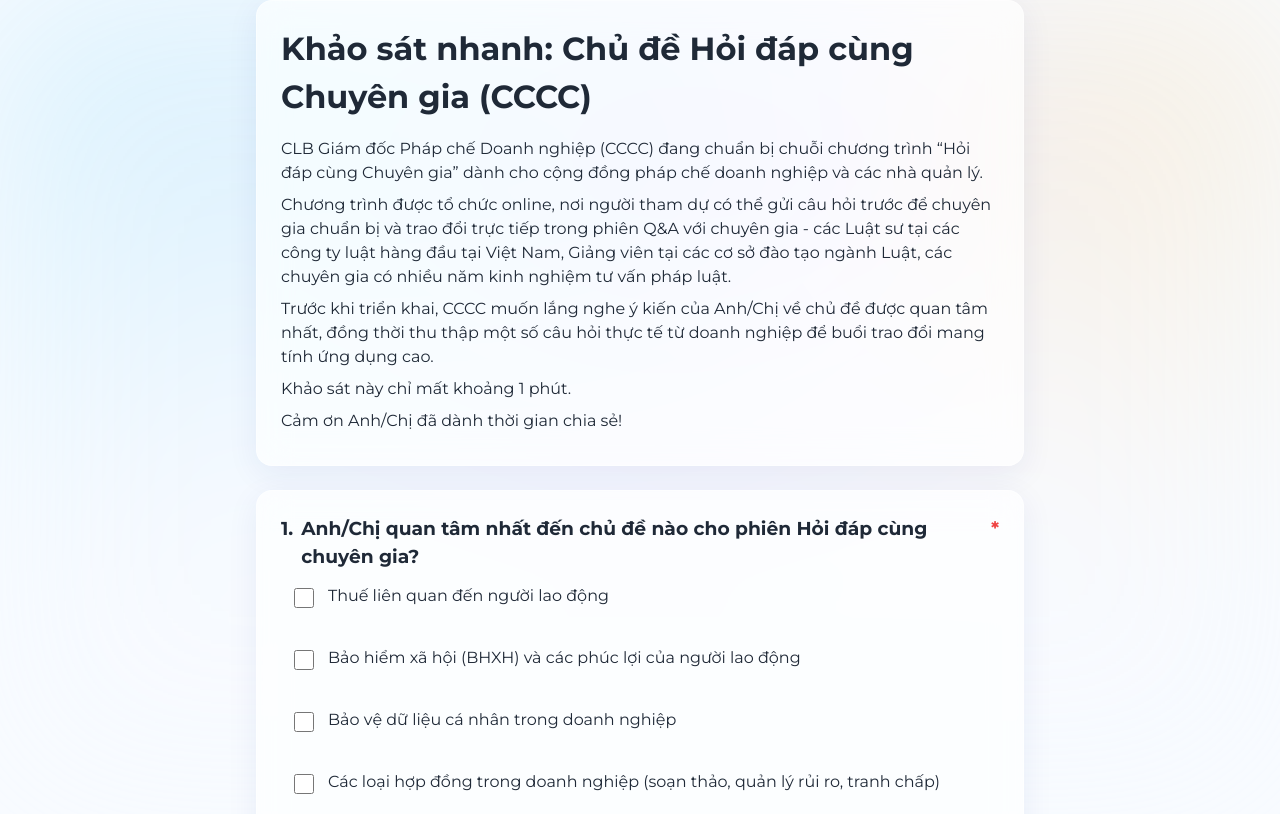
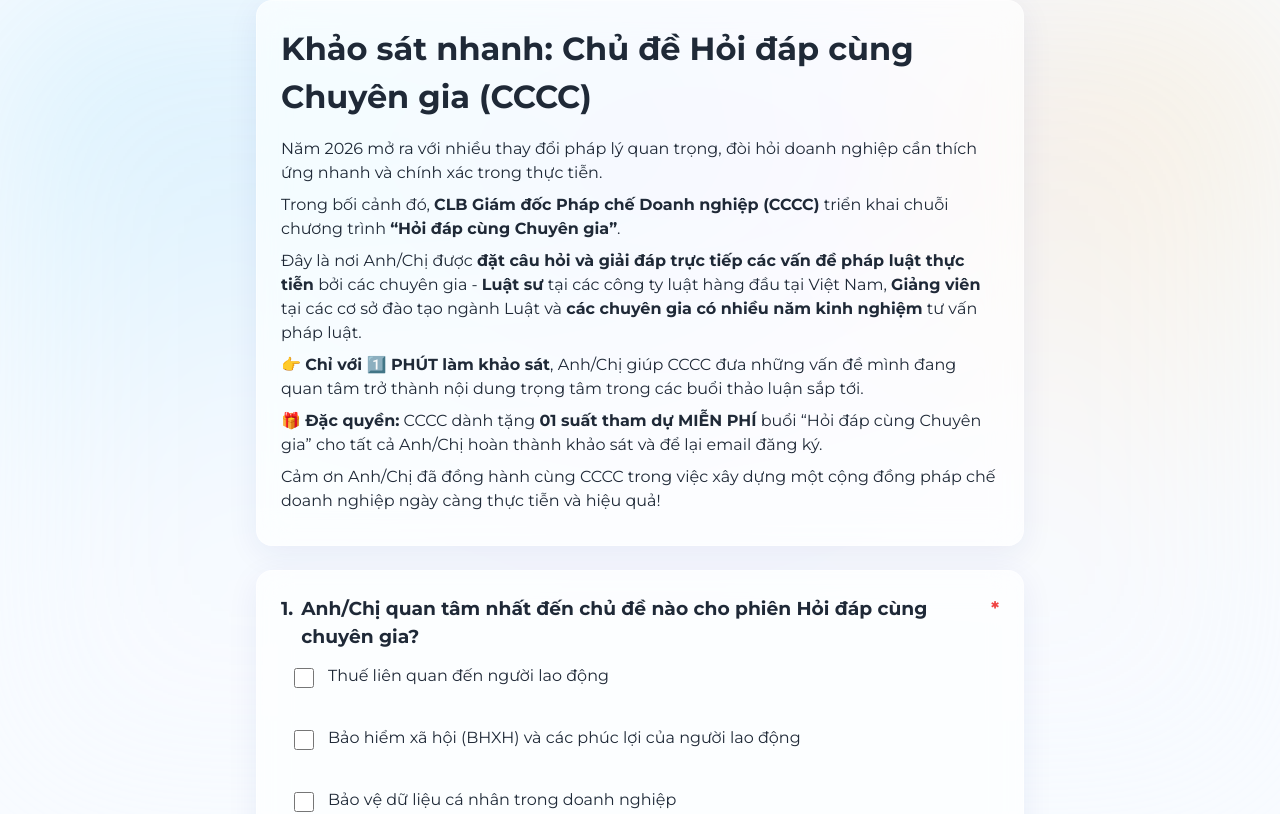
Before and after one commit to nhungle-work/cccc-survey-form, a React (Vite) app: page / in a window 1280 px wide. Shown: the top 814 px of the page. Built offline with nearby package versions, Linux system fonts and the light colour scheme; no server answers.

Commit message:
Add files via upload

```diff
--- a/index.html
+++ b/index.html
@@ -5,7 +5,7 @@
   <meta charset="UTF-8" />
   <link rel="icon" type="image/svg+xml" href="/vite.svg" />
   <meta name="viewport" content="width=device-width, initial-scale=1.0" />
-  <title>khao-sat-chu-de-hoi-dap-cung-chuyen-gia-cccc</title>
+  <title>Khảo sát nhanh: Chủ đề Hỏi đáp cùng Chuyên gia (CCCC)</title>
 </head>
 
 <body>
--- a/src/components/FormUser.jsx
+++ b/src/components/FormUser.jsx
@@ -18,6 +18,7 @@
             // 1. Load local version first
             const currentConfig = getFormConfig();
             setConfig(currentConfig);
+            if (currentConfig.header?.title) document.title = currentConfig.header.title;
             if (currentConfig.design) applyDesign(currentConfig.design);
 
             // 2. Fetch remote version
@@ -29,6 +30,7 @@
                     const remoteConfig = await getRemoteConfig(webhookUrl);
                     if (remoteConfig && remoteConfig.questions) {
                         setConfig(remoteConfig);
+                        if (remoteConfig.header?.title) document.title = remoteConfig.header.title;
                         if (remoteConfig.design) applyDesign(remoteConfig.design);
                     }
                 } catch (error) {
@@ -311,8 +313,9 @@
                                 // Nếu là dòng trống (user cố tình enter 2 lần để cách dòng), giữ chiều cao để tạo blank line
                                 if (item.trim() === '') return <div key={key} className="h-4"></div>;
                                 return (
-                                    <p key={key} className="mb-2">
-                                        {item}
+                                    <p key={key} className="mb-2" dangerouslySetInnerHTML={{
+                                        __html: item.replace(/\*\*([^*]+)\*\*/g, '<strong>$1</strong>')
+                                    }}>
                                     </p>
                                 );
                             })}
--- a/src/utils/config.js
+++ b/src/utils/config.js
@@ -1,7 +1,7 @@
 export const defaultFormConfig = {
   header: {
     title: "Khảo sát nhanh: Chủ đề Hỏi đáp cùng Chuyên gia (CCCC)",
-    description: "CLB Giám đốc Pháp chế Doanh nghiệp (CCCC) đang chuẩn bị chuỗi chương trình “Hỏi đáp cùng Chuyên gia” dành cho cộng đồng pháp chế doanh nghiệp và các nhà quản lý.\n\nChương trình được tổ chức online, nơi người tham dự có thể gửi câu hỏi trước để chuyên gia chuẩn bị và trao đổi trực tiếp trong phiên Q&A với chuyên gia - các Luật sư tại các công ty luật hàng đầu tại Việt Nam, Giảng viên tại các cơ sở đào tạo ngành Luật, các chuyên gia có nhiều năm kinh nghiệm tư vấn pháp luật.\n\nTrước khi triển khai, CCCC muốn lắng nghe ý kiến của Anh/Chị về chủ đề được quan tâm nhất, đồng thời thu thập một số câu hỏi thực tế từ doanh nghiệp để buổi trao đổi mang tính ứng dụng cao.\n\nKhảo sát này chỉ mất khoảng 1 phút.\n\nCảm ơn Anh/Chị đã dành thời gian chia sẻ!",
+    description: "Năm 2026 mở ra với nhiều thay đổi pháp lý quan trọng, đòi hỏi doanh nghiệp cần thích ứng nhanh và chính xác trong thực tiễn.\n\nTrong bối cảnh đó, **CLB Giám đốc Pháp chế Doanh nghiệp (CCCC)** triển khai chuỗi chương trình **“Hỏi đáp cùng Chuyên gia”**.\n\nĐây là nơi Anh/Chị được **đặt câu hỏi và giải đáp trực tiếp các vấn đề pháp luật thực tiễn** bởi các chuyên gia - **Luật sư** tại các công ty luật hàng đầu tại Việt Nam, **Giảng viên** tại các cơ sở đào tạo ngành Luật và **các chuyên gia có nhiều năm kinh nghiệm** tư vấn pháp luật.\n\n👉 **Chỉ với 1️⃣ PHÚT làm khảo sát**, Anh/Chị giúp CCCC đưa những vấn đề mình đang quan tâm trở thành nội dung trọng tâm trong các buổi thảo luận sắp tới.\n\n🎁 **Đặc quyền:** CCCC dành tặng **01 suất tham dự MIỄN PHÍ** buổi “Hỏi đáp cùng Chuyên gia” cho tất cả Anh/Chị hoàn thành khảo sát và để lại email đăng ký.\n\nCảm ơn Anh/Chị đã đồng hành cùng CCCC trong việc xây dựng một cộng đồng pháp chế doanh nghiệp ngày càng thực tiễn và hiệu quả!",
     backgroundImage: "https://images.unsplash.com/photo-1589829085413-56de8ae18c73?auto=format&fit=crop&q=80&w=2000",
   },
   questions: [
```
Also changed, not shown: 1 other file (tests, documents, lock files or other folders).
